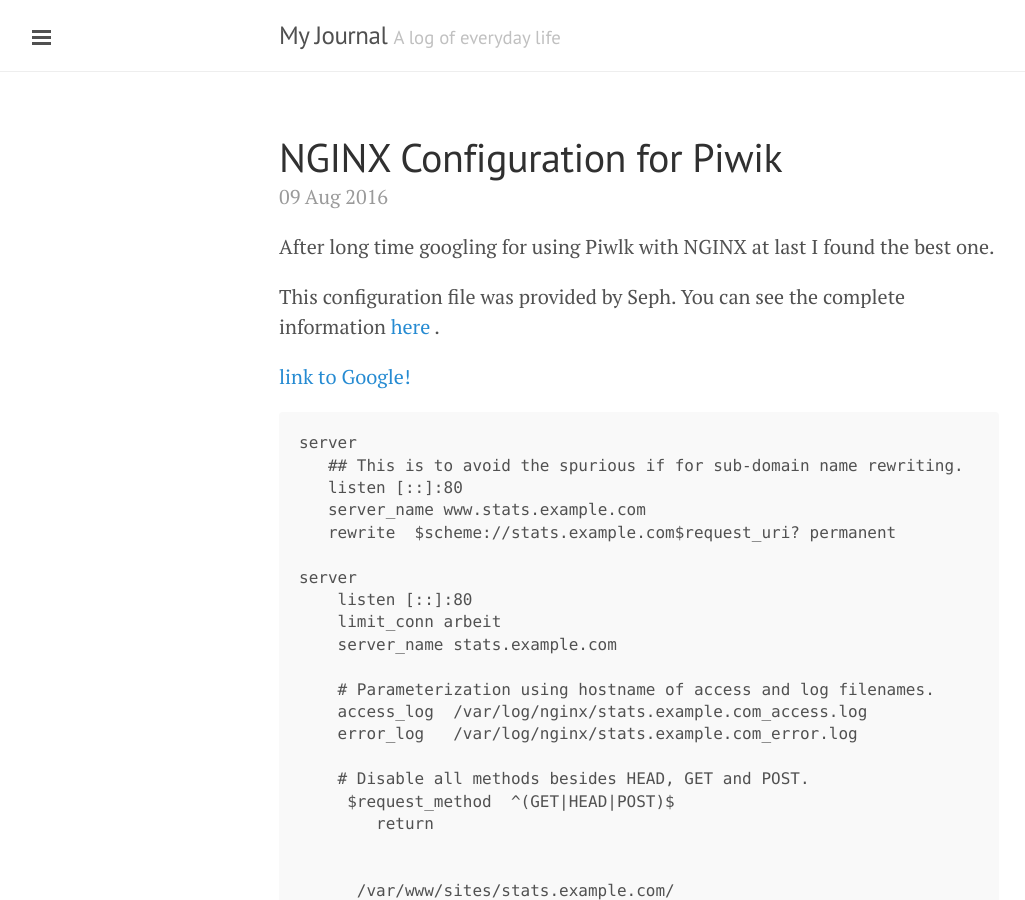
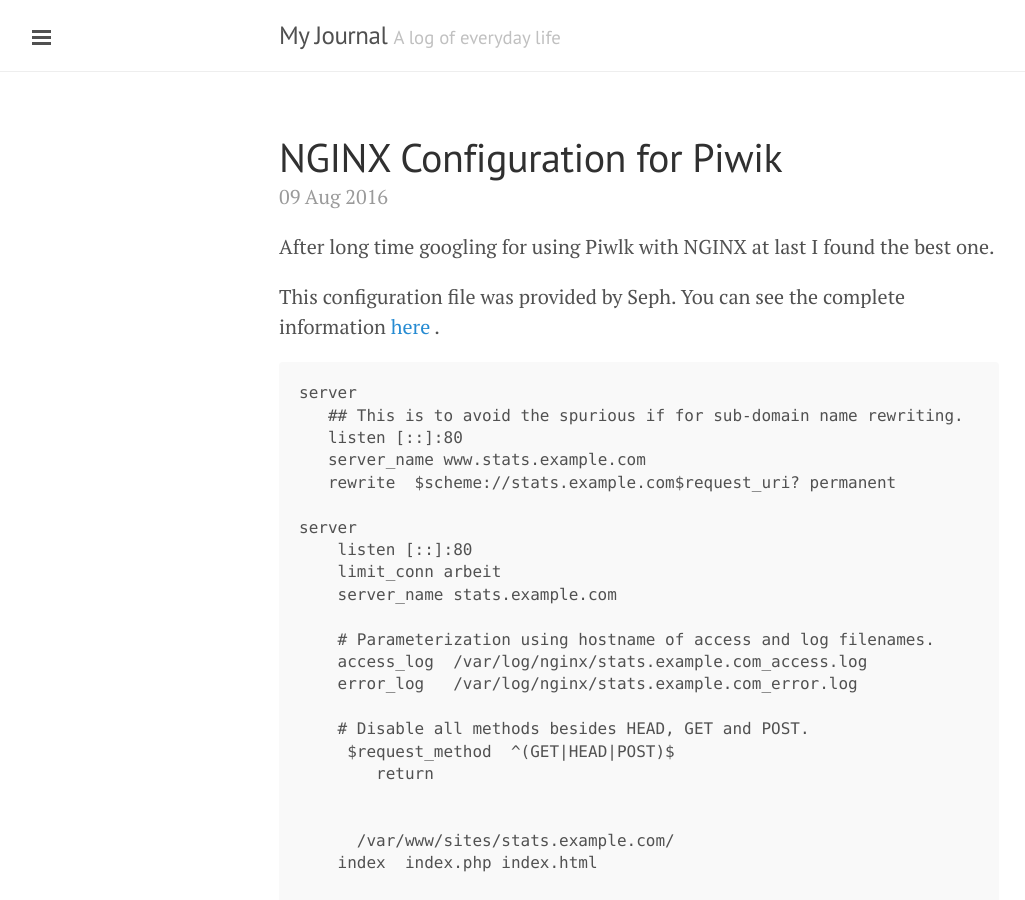
Before and after one commit to kheeklab/kh-eek.github.io, a Jekyll site: the page built from _posts/2016-08-09-nginx-configuration-for-piwik.markdown, in a window 1280 px wide and 900 px high. Shown: the whole window, without its empty margins (1-1026 px from the left). Built offline with Jekyll 4.4.1, drawn with Linux system fonts in a browser that asks for light colours.

Commit message:
Post update: NGINX Configuration for Piwik

````diff
--- a/_posts/2016-08-09-nginx-configuration-for-piwik.markdown
+++ b/_posts/2016-08-09-nginx-configuration-for-piwik.markdown
@@ -8,7 +8,6 @@
 
 This configuration file was provided by Seph. You can see the complete information [here](https://github.com/perusio/piwik-nginx) .
 
-[link to Google!](http://google.com)
 
 ```
 server
````
